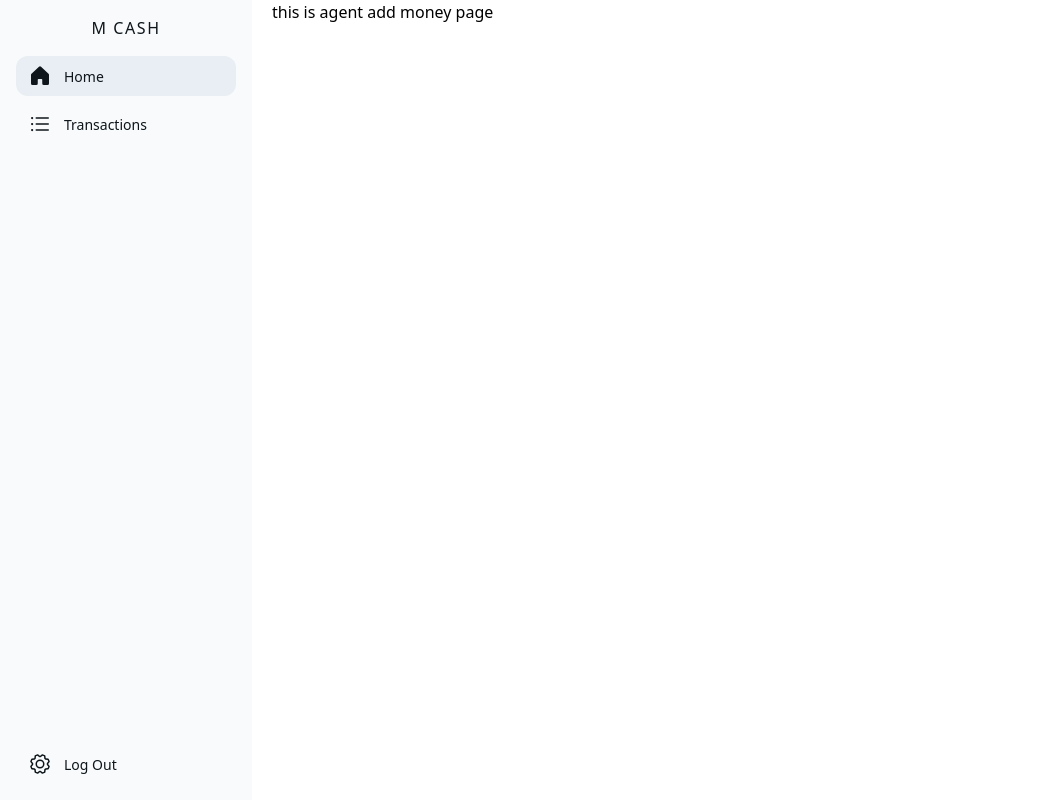
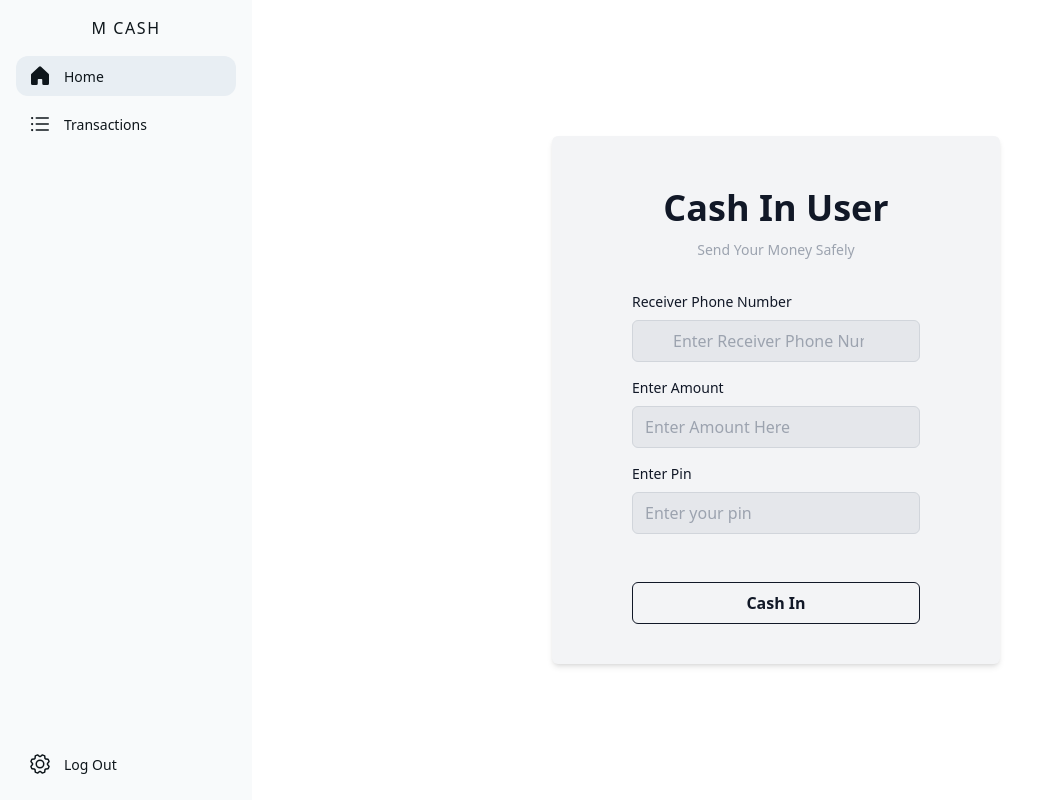
Before and after one commit to Mahbub2001/MCash_Frontend, a Next.js app: page /agentaddmoney in a window 1280 px wide. Shown: the whole page, without its empty margins (0-1047 px from the left). Built offline with nearby package versions, Linux system fonts and the light colour scheme; no server answers.

Commit message:
cash_in_by_agent

```diff
--- a/src/app/(dashboard)/agentaddmoney/page.js
+++ b/src/app/(dashboard)/agentaddmoney/page.js
@@ -1,11 +1,130 @@
-import React from 'react'
+"use client";
 
-function AgentAddMoney() {
+import SecondaryButton from "@/components/SecondaryButon/SecondaryButton";
+import SmallSpinner from "@/components/Spinner/SmallSpinner";
+import { AuthContext } from "@/hooks/AuthProvider";
+import axios from "axios";
+import React, { useContext, useState } from "react";
+import { toast } from "react-toastify";
+
+const AgentAddMoney = () => {
+  const [error, setError] = useState("");
+  const [loading, setLoading] = useState(false);
+  const { user, getUser } = useContext(AuthContext);
+
+  const handleSubmit = async (event) => {
+    event.preventDefault();
+    setLoading(true);
+    setError("");
+
+    const userPhone = event.target.mobile.value;
+    const amount = parseInt(event.target.amount.value);
+    const agentPin = event.target.pin.value;
+
+    if (user.balance < amount) {
+      toast.error("Insufficient balance in your account");
+      setLoading(false);
+      return;
+    }
+
+    try {
+      axios.defaults.withCredentials = true;
+      const response = await axios.post(
+        `${process.env.NEXT_PUBLIC_API_URL}/agent/cash-in`,
+        {
+          userPhone,
+          amount,
+          agentPin,
+        }
+      );
+
+      if (response.status === 200) {
+        toast.success("Cash-in successful");
+        getUser();
+        event.target.reset();
+      }
+    } catch (err) {
+      if (err.response) {
+        const errorMessage = err.response.data.message || "An error occurred";
+        toast.error(errorMessage);
+      } else {
+        toast.error("Network error. Please try again later.");
+      }
+    } finally {
+      setLoading(false);
+    }
+  };
+
   return (
-    <div>
-        this is agent add money page
-    </div>
-  )
-}
+    <>
+      <div className="flex justify-center items-center h-screen">
+        <div className="flex flex-col max-w-md p-6 rounded-md sm:p-10 bg-gray-100 text-gray-900 shadow-md">
+          <div className="mb-8 text-center">
+            <h1 className="my-3 text-4xl font-bold">Cash In User</h1>
+            <p className="text-sm text-gray-400">Send Your Money Safely</p>
+          </div>
+          <form
+            onSubmit={handleSubmit}
+            noValidate=""
+            action=""
+            className="space-y-12 ng-untouched ng-pristine ng-valid px-10"
+          >
+            <div className="space-y-4">
+              <div>
+                <label htmlFor="mobile" className="block mb-2 text-sm">
+                  Receiver Phone Number
+                </label>
+                <input
+                  required
+                  type="number"
+                  name="mobile"
+                  id="mobile"
+                  placeholder="Enter Receiver Phone Number Here"
+                  className="w-full px-10 py-2 border rounded-md border-gray-300 focus:outline-green-500 bg-gray-200 text-gray-900"
+                />
+              </div>
+              <div>
+                <label htmlFor="amount" className="block mb-2 text-sm">
+                  Enter Amount
+                </label>
+                <input
+                  required
+                  type="number"
+                  name="amount"
+                  id="amount"
+                  placeholder="Enter Amount Here"
+                  className="w-full px-3 py-2 border rounded-md border-gray-300 focus:outline-green-500 bg-gray-200 text-gray-900"
+                />
+              </div>
+              <div>
+                <label htmlFor="pin" className="block mb-2 text-sm">
+                  Enter Pin
+                </label>
+                <input
+                  required
+                  type="number"
+                  name="pin"
+                  id="pin"
+                  placeholder="Enter your pin"
+                  className="w-full px-3 py-2 border rounded-md border-gray-300 focus:outline-green-500 bg-gray-200 text-gray-900"
+                />
+              </div>
+            </div>
+            <div className="space-y-2">
+              <div>
+                <SecondaryButton
+                  type="submit"
+                  classes="w-full px-8 py-3 font-semibold rounded-md "
+                >
+                  {loading ? <SmallSpinner /> : "Cash In"}
+                </SecondaryButton>
+              </div>
+            </div>
+          </form>
+        </div>
+      </div>
+    </>
+  );
+};
 
-export default AgentAddMoney
+export default AgentAddMoney;
```
